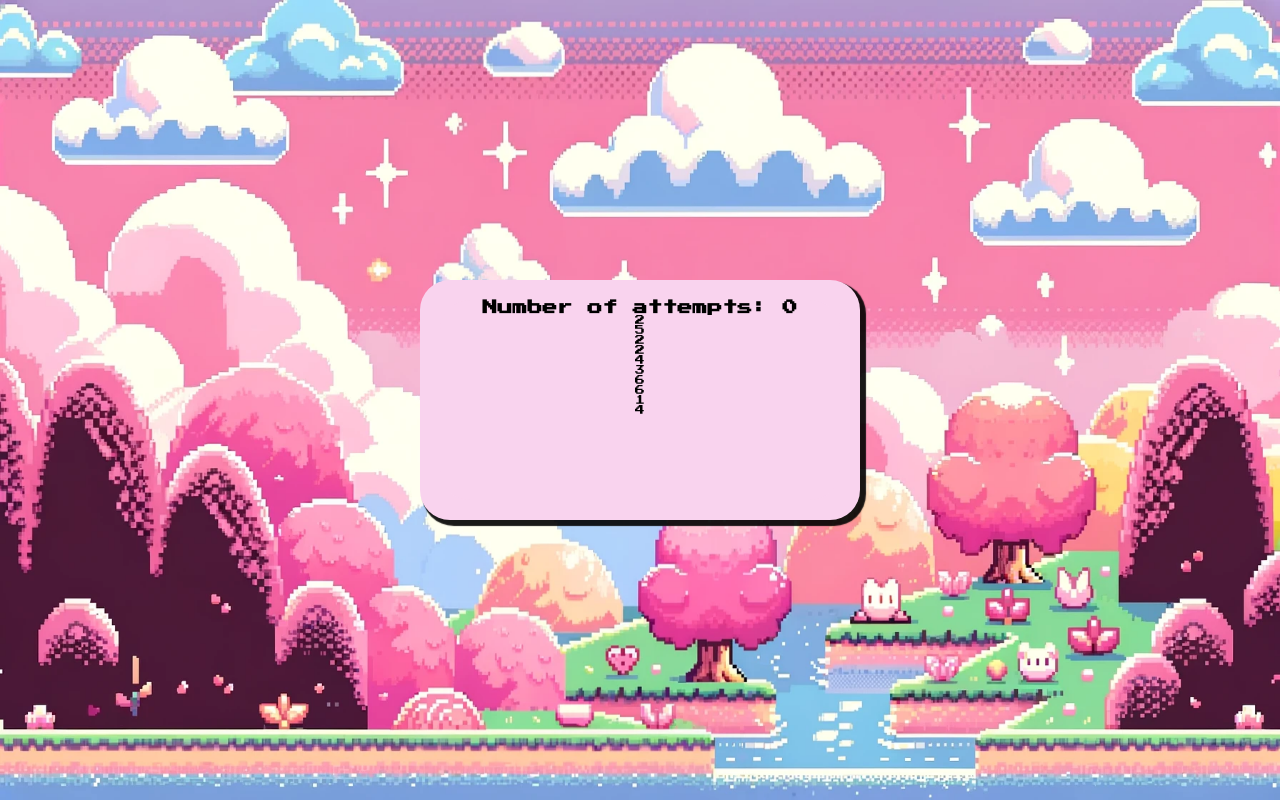
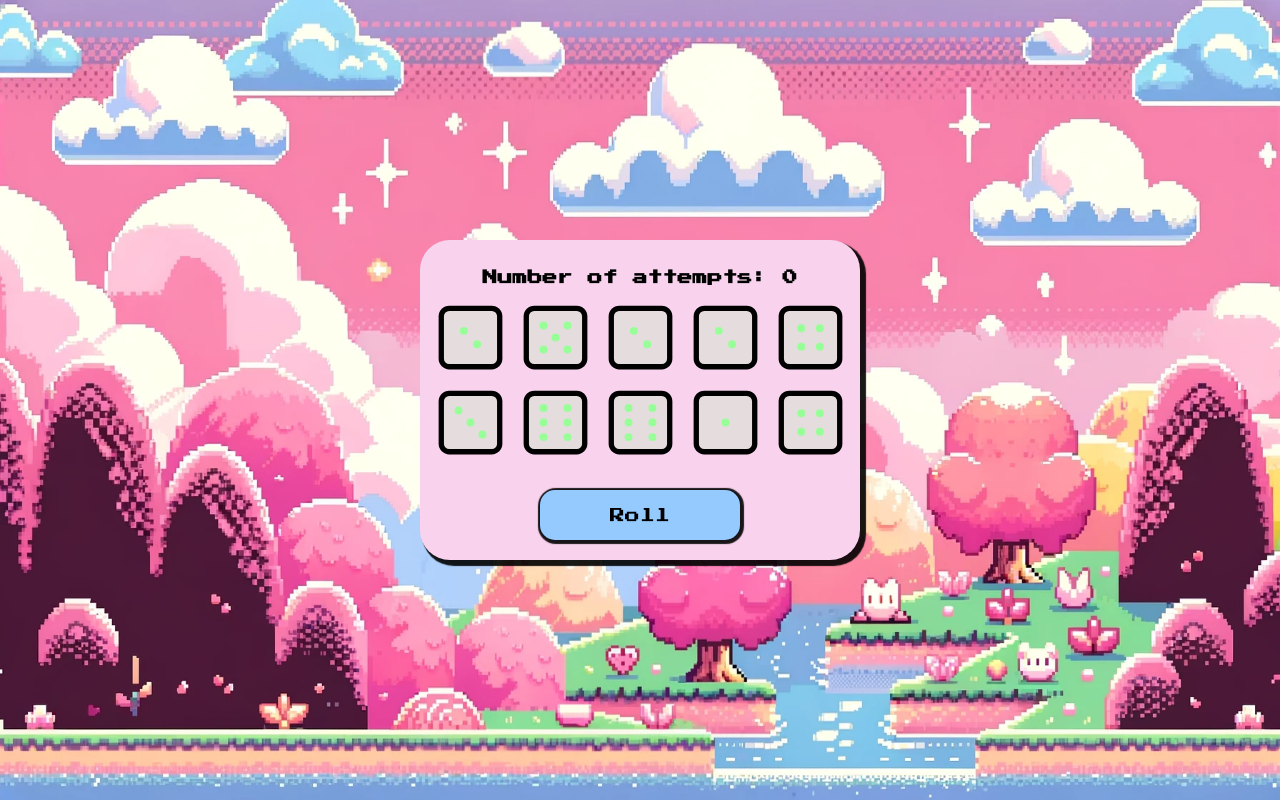
Before and after one commit to IreneTernovets/cute-tenzies, a React (Create React App) app: page / in a window 1280 px wide. Both pictures are taken after a click on the button "Start Game". Built offline with nearby package versions, Linux system fonts and the light colour scheme.

Commit message:
hold/unhold dice solution

```diff
--- a/src/App.css
+++ b/src/App.css
@@ -5,6 +5,7 @@ h1, h2 {
   margin: 0;
   padding: 0;
 }
+
 
 body, html {
   height: 100%;
@@ -70,12 +71,44 @@ body, html {
   font-family: "Press Start 2P", system-ui;
   font-size: 10px;
   width: 400px;
-  height: 200px;
+  height: 300px;
   background-color: rgb(249, 211, 238);
   display: flex;
   flex-direction: column;
   align-items: center;
-  padding: 0px;
   border-radius: 30px;
-  box-shadow: none;
+  padding: 20px 20px 0px 20px;
+  box-shadow: 4px 4px 1px 2px rgba(0, 0, 0, 0.9);
 }
+
+.attemts-counter{
+  margin: 10px 0;
+}
+
+.dice-container {
+  display: grid;
+  grid-template: auto auto / repeat(5, 1fr);
+}
+
+.dice-container > div {
+  min-width: 85px;
+  min-height: 85px;
+  cursor: pointer;
+}
+
+.roll-button{
+   font-family: "Press Start 2P", system-ui;
+    height: 50px;
+    width: 200px;
+    border: none;
+    border-radius: 15px;
+    font-size: 15px;
+    cursor: pointer;
+    margin-top: 25px;
+    background-color: rgb(149, 202, 255);
+    box-shadow: 1px 1px 1px 3px rgba(0, 0, 0, 0.9);
+}
+
+.picture {
+  background-color:rgba(0, 0, 0, 0.9);
+}
--- a/src/App.js
+++ b/src/App.js
@@ -2,12 +2,15 @@ import React from "react"
 import './App.css';
 import TimerIcon from '@mui/icons-material/Timer';
 import { nanoid } from 'nanoid'
+import Die from "./Die";
+import picData from "./data"
 
-/* скачай шостий дайс в базу даних
+/*
 ще я подумала шо можна змінювати філ в свдж при натиску
 зараз я генерую просто числа*/
 
 function App() {
+
 
   const [screen, setScreen] = React.useState("start")
   const [dice, setDice] = React.useState(allNewDice())
@@ -19,32 +22,42 @@ function App() {
   function allNewDice() {
     const newDice = []
     for (let i = 0; i < 10; i++) {
+      const randomPictureObj = picData[Math.floor(Math.random() * 6)]
       newDice.push({
-        value: Math.ceil(Math.random() * 6),
-        id: nanoid()
+        defaultValue: randomPictureObj.imgDefault,
+        heldValue: randomPictureObj.imgHeld,
+        id: nanoid(),
+        isHeld: false
       })
     }
     return newDice
   }
 
-  const diceElements = dice.map(die => <div key={die.id}>{die.value}</div>)
+  const diceElements = dice.map(die => <Die key={die.id}
+    defaultValue={die.defaultValue}
+    id={die.id}
+    heldValue={die.heldValue}
+    isHeld={die.isHeld}
+  ></Die>)
 
   return (
     <div className="App">
-      <main className="wrapper">
+      <main>
         {screen === "start" ? (
-          <>
+          <div className="wrapper">
             <h1 className="title">Tenzies</h1>
             <p className="instructions">Roll until all dice are the same.
               Click each die to freeze it at its current value between rolls.</p>
             <button className='start-button' onClick={handleScreenChange}>Start Game
               <TimerIcon className='timer-icon' />
             </button>
-          </>) : (
-          <div className="wrapper tenzies-screen">
-            <h2>Number of attempts: 0</h2>
-            {diceElements}
-
+          </div>) : (
+          <div className="tenzies-screen">
+            <h2 className="attemts-counter">Number of attempts: 0</h2>
+            <div className="dice-container">
+              {diceElements}
+            </div>
+            <button className='roll-button'>Roll</button>
           </div>
         )}
       </main>
--- a/src/data.js
+++ b/src/data.js
@@ -1,26 +1,39 @@
-[{
+export default [{
     number: 1,
-    img: <svg xmlns="http://www.w3.org/2000/svg" viewBox="0 0 256 256" id="DiceOne"><rect width="256" height="256" fill="none"></rect><rect width="176" height="176" x="40" y="40" opacity=".2" rx="24" fill="#c8c8c8" class="color000000 svgShape"></rect><rect width="176" height="176" x="40" y="40" fill="none" stroke="#000000" stroke-linecap="round" stroke-linejoin="round" stroke-width="16" rx="24" class="colorStroke000000 svgStroke"></rect><circle cx="128" cy="128" r="12" fill="#c8c8c8" class="color000000 svgShape"></circle></svg>
+    imgDefault: <svg xmlns="http://www.w3.org/2000/svg" viewBox="0 0 256 256" id="DiceOne"><rect width="256" height="256" fill="none"></rect><rect width="176" height="176" x="40" y="40" opacity=".2" rx="24" fill="#98ff98" class="color000000 svgShape"></rect><rect width="176" height="176" x="40" y="40" fill="none" stroke="#000000" stroke-linecap="round" stroke-linejoin="round" stroke-width="16" rx="24" class="colorStroke000000 svgStroke"></rect><circle cx="128" cy="128" r="12" fill="#98ff98" class="color000000 svgShape"></circle></svg>,
+
+    imgHeld: <svg xmlns="http://www.w3.org/2000/svg" viewBox="0 0 256 256" id="DiceOne"><rect width="256" height="256" fill="none"></rect><rect width="176" height="176" x="40" y="40" opacity=".2" rx="24" fill="#000000" class="color000000 svgShape"></rect><rect width="176" height="176" x="40" y="40" fill="none" stroke="#000000" stroke-linecap="round" stroke-linejoin="round" stroke-width="16" rx="24" class="colorStroke000000 svgStroke"></rect><circle cx="128" cy="128" r="12" fill="#98ff98" class="color000000 svgShape"></circle></svg>
 },
 {
     number: 2,
-    img: <svg xmlns="http://www.w3.org/2000/svg" viewBox="0 0 256 256" id="DiceTwo"><rect width="256" height="256" fill="none"></rect><rect width="176" height="176" x="40" y="40" opacity=".2" rx="24" fill="#c8c8c8" class="color000000 svgShape"></rect><rect width="176" height="176" x="40" y="40" fill="none" stroke="#000000" stroke-linecap="round" stroke-linejoin="round" stroke-width="16" rx="24" class="colorStroke000000 svgStroke"></rect><circle cx="108" cy="108" r="12" fill="#c8c8c8" class="color000000 svgShape"></circle><circle cx="148" cy="148" r="12" fill="#c8c8c8" class="color000000 svgShape"></circle></svg>
+    imgDefault: <svg xmlns="http://www.w3.org/2000/svg" viewBox="0 0 256 256" id="DiceTwo"><rect width="256" height="256" fill="none"></rect><rect width="176" height="176" x="40" y="40" opacity=".2" rx="24" fill="#98ff98" class="color000000 svgShape"></rect><rect width="176" height="176" x="40" y="40" fill="none" stroke="#000000" stroke-linecap="round" stroke-linejoin="round" stroke-width="16" rx="24" class="colorStroke000000 svgStroke"></rect><circle cx="108" cy="108" r="12" fill="#98ff98" class="color000000 svgShape"></circle><circle cx="148" cy="148" r="12" fill="#98ff98" class="color000000 svgShape"></circle></svg>,
+
+    imgHeld: <svg xmlns="http://www.w3.org/2000/svg" viewBox="0 0 256 256" id="DiceTwo"><rect width="256" height="256" fill="none"></rect><rect width="176" height="176" x="40" y="40" opacity=".2" rx="24" fill="#000000" class="color000000 svgShape"></rect><rect width="176" height="176" x="40" y="40" fill="none" stroke="#000000" stroke-linecap="round" stroke-linejoin="round" stroke-width="16" rx="24" class="colorStroke000000 svgStroke"></rect><circle cx="108" cy="108" r="12" fill="#98ff98" class="color000000 svgShape"></circle><circle cx="148" cy="148" r="12" fill="#98ff98" class="color000000 svgShape"></circle></svg>
 },
 {
     number: 3,
-    img: <svg xmlns="http://www.w3.org/2000/svg" viewBox="0 0 256 256" id="DiceThree"><rect width="256" height="256" fill="none"></rect><rect width="176" height="176" x="40" y="40" opacity=".2" rx="24" fill="#c8c8c8" class="color000000 svgShape"></rect><rect width="176" height="176" x="40" y="40" fill="none" stroke="#000000" stroke-linecap="round" stroke-linejoin="round" stroke-width="16" rx="24" class="colorStroke000000 svgStroke"></rect><circle cx="92" cy="92" r="12" fill="#c8c8c8" class="color000000 svgShape"></circle><circle cx="128" cy="128" r="12" fill="#c8c8c8" class="color000000 svgShape"></circle><circle cx="164" cy="164" r="12" fill="#c8c8c8" class="color000000 svgShape"></circle></svg>
+    imgDefault: <svg xmlns="http://www.w3.org/2000/svg" viewBox="0 0 256 256" id="DiceThree"><rect width="256" height="256" fill="none"></rect><rect width="176" height="176" x="40" y="40" opacity=".2" rx="24" fill="#98ff98" class="color000000 svgShape"></rect><rect width="176" height="176" x="40" y="40" fill="none" stroke="#000000" stroke-linecap="round" stroke-linejoin="round" stroke-width="16" rx="24" class="colorStroke000000 svgStroke"></rect><circle cx="92" cy="92" r="12" fill="#98ff98" class="color000000 svgShape"></circle><circle cx="128" cy="128" r="12" fill="#98ff98" class="color000000 svgShape"></circle><circle cx="164" cy="164" r="12" fill="#98ff98" class="color000000 svgShape"></circle></svg>,
+
+    imgHeld: <svg xmlns="http://www.w3.org/2000/svg" viewBox="0 0 256 256" id="DiceThree"><rect width="256" height="256" fill="none"></rect><rect width="176" height="176" x="40" y="40" opacity=".2" rx="24" fill="#000000" class="color000000 svgShape"></rect><rect width="176" height="176" x="40" y="40" fill="none" stroke="#000000" stroke-linecap="round" stroke-linejoin="round" stroke-width="16" rx="24" class="colorStroke000000 svgStroke"></rect><circle cx="92" cy="92" r="12" fill="#98ff98" class="color000000 svgShape"></circle><circle cx="128" cy="128" r="12" fill="#98ff98" class="color000000 svgShape"></circle><circle cx="164" cy="164" r="12" fill="#98ff98" class="color000000 svgShape"></circle></svg>
 },
 {
     number: 4,
-    img: <svg xmlns="http://www.w3.org/2000/svg" viewBox="0 0 256 256" id="DiceFour"><rect width="256" height="256" fill="none"></rect><rect width="176" height="176" x="40" y="40" opacity=".2" rx="24" fill="#c8c8c8" class="color000000 svgShape"></rect><rect width="176" height="176" x="40" y="40" fill="none" stroke="#000000" stroke-linecap="round" stroke-linejoin="round" stroke-width="16" rx="24" class="colorStroke000000 svgStroke"></rect><circle cx="100" cy="100" r="12" fill="#c8c8c8" class="color000000 svgShape"></circle><circle cx="156" cy="100" r="12" fill="#c8c8c8" class="color000000 svgShape"></circle><circle cx="100" cy="156" r="12" fill="#c8c8c8" class="color000000 svgShape"></circle><circle cx="156" cy="156" r="12" fill="#c8c8c8" class="color000000 svgShape"></circle></svg>
+    imgDefault: <svg xmlns="http://www.w3.org/2000/svg" viewBox="0 0 256 256" id="DiceFour"><rect width="256" height="256" fill="none"></rect><rect width="176" height="176" x="40" y="40" opacity=".2" rx="24" fill="#98ff98" class="color000000 svgShape"></rect><rect width="176" height="176" x="40" y="40" fill="none" stroke="#000000" stroke-linecap="round" stroke-linejoin="round" stroke-width="16" rx="24" class="colorStroke000000 svgStroke"></rect><circle cx="100" cy="100" r="12" fill="#98ff98" class="color000000 svgShape"></circle><circle cx="156" cy="100" r="12" fill="#98ff98" class="color000000 svgShape"></circle><circle cx="100" cy="156" r="12" fill="#98ff98" class="color000000 svgShape"></circle><circle cx="156" cy="156" r="12" fill="#98ff98" class="color000000 svgShape"></circle></svg>,
+
+    imgHeld: <svg xmlns="http://www.w3.org/2000/svg" viewBox="0 0 256 256" id="DiceFour"><rect width="256" height="256" fill="none"></rect><rect width="176" height="176" x="40" y="40" opacity=".2" rx="24" fill="#000000" class="color000000 svgShape"></rect><rect width="176" height="176" x="40" y="40" fill="none" stroke="#000000" stroke-linecap="round" stroke-linejoin="round" stroke-width="16" rx="24" class="colorStroke000000 svgStroke"></rect><circle cx="100" cy="100" r="12" fill="#98ff98" class="color000000 svgShape"></circle><circle cx="156" cy="100" r="12" fill="#98ff98" class="color000000 svgShape"></circle><circle cx="100" cy="156" r="12" fill="#98ff98" class="color000000 svgShape"></circle><circle cx="156" cy="156" r="12" fill="#98ff98" class="color000000 svgShape"></circle></svg>
+
 },
 {
     number: 5,
-    img: <svg xmlns="http://www.w3.org/2000/svg" viewBox="0 0 256 256" id="DiceFive"><rect width="256" height="256" fill="none"></rect><rect width="176" height="176" x="40" y="40" opacity=".2" rx="24" fill="#c8c8c8" class="color000000 svgShape"></rect><rect width="176" height="176" x="40" y="40" fill="none" stroke="#000000" stroke-linecap="round" stroke-linejoin="round" stroke-width="16" rx="24" class="colorStroke000000 svgStroke"></rect><circle cx="92" cy="92" r="12" fill="#c8c8c8" class="color000000 svgShape"></circle><circle cx="164" cy="92" r="12" fill="#c8c8c8" class="color000000 svgShape"></circle><circle cx="92" cy="164" r="12" fill="#c8c8c8" class="color000000 svgShape"></circle><circle cx="128" cy="128" r="12" fill="#c8c8c8" class="color000000 svgShape"></circle><circle cx="164" cy="164" r="12" fill="#c8c8c8" class="color000000 svgShape"></circle></svg>
+    imgDefault: <svg xmlns="http://www.w3.org/2000/svg" viewBox="0 0 256 256" id="DiceFive"><rect width="256" height="256" fill="none"></rect><rect width="176" height="176" x="40" y="40" opacity=".2" rx="24" fill="#98ff98" class="color000000 svgShape"></rect><rect width="176" height="176" x="40" y="40" fill="none" stroke="#000000" stroke-linecap="round" stroke-linejoin="round" stroke-width="16" rx="24" class="colorStroke000000 svgStroke"></rect><circle cx="92" cy="92" r="12" fill="#98ff98" class="color000000 svgShape"></circle><circle cx="164" cy="92" r="12" fill="#98ff98" class="color000000 svgShape"></circle><circle cx="92" cy="164" r="12" fill="#98ff98" class="color000000 svgShape"></circle><circle cx="128" cy="128" r="12" fill="#98ff98" class="color000000 svgShape"></circle><circle cx="164" cy="164" r="12" fill="#98ff98" class="color000000 svgShape"></circle></svg>,
+
+    imgHeld: <svg xmlns="http://www.w3.org/2000/svg" viewBox="0 0 256 256" id="DiceFive"><rect width="256" height="256" fill="none"></rect><rect width="176" height="176" x="40" y="40" opacity=".2" rx="24" fill="#000000" class="color000000 svgShape"></rect><rect width="176" height="176" x="40" y="40" fill="none" stroke="#000000" stroke-linecap="round" stroke-linejoin="round" stroke-width="16" rx="24" class="colorStroke000000 svgStroke"></rect><circle cx="92" cy="92" r="12" fill="#98ff98" class="color000000 svgShape"></circle><circle cx="164" cy="92" r="12" fill="#98ff98" class="color000000 svgShape"></circle><circle cx="92" cy="164" r="12" fill="#98ff98" class="color000000 svgShape"></circle><circle cx="128" cy="128" r="12" fill="#98ff98" class="color000000 svgShape"></circle><circle cx="164" cy="164" r="12" fill="#98ff98" class="color000000 svgShape"></circle></svg>
 },
 {
     number: 6,
-    img: <svg xmlns="http://www.w3.org/2000/svg" viewBox="0 0 256 256" id="DiceTwo"><rect width="256" height="256" fill="none"></rect><path d="M192,32H64A32.03667,32.03667,0,0,0,32,64V192a32.03667,32.03667,0,0,0,32,32H192a32.03667,32.03667,0,0,0,32-32V64A32.03667,32.03667,0,0,0,192,32Zm-84,88a12,12,0,1,1,12-12A12,12,0,0,1,108,120Zm40,40a12,12,0,1,1,12-12A12,12,0,0,1,148,160Z" fill="#e6e6fa" class="color000000 svgShape"></path></svg>
+    imgDefault: <svg xmlns="http://www.w3.org/2000/svg" viewBox="0 0 256 256" id="DiceSix"><rect width="256" height="256" fill="none"></rect><rect width="176" height="176" x="40" y="40" opacity=".2" rx="24" fill="#98ff98" class="color000000 svgShape"></rect><rect width="176" height="176" x="40" y="40" fill="none" stroke="#000000" stroke-linecap="round" stroke-linejoin="round" stroke-width="16" rx="24" class="colorStroke000000 svgStroke"></rect><circle cx="92" cy="84" r="12" fill="#98ff98" class="color000000 svgShape"></circle><circle cx="164" cy="84" r="12" fill="#98ff98" class="color000000 svgShape"></circle><circle cx="92" cy="128" r="12" fill="#98ff98" class="color000000 svgShape"></circle><circle cx="164" cy="128" r="12" fill="#98ff98" class="color000000 svgShape"></circle><circle cx="92" cy="172" r="12" fill="#98ff98" class="color000000 svgShape"></circle><circle cx="164" cy="172" r="12" fill="#98ff98" class="color000000 svgShape"></circle></svg>,
+
+    imgHeld: <svg xmlns="http://www.w3.org/2000/svg" viewBox="0 0 256 256" id="DiceSix"><rect width="256" height="256" fill="none"></rect><rect width="176" height="176" x="40" y="40" opacity=".2" rx="24" fill="#000000" class="color000000 svgShape"></rect><rect width="176" height="176" x="40" y="40" fill="none" stroke="#000000" stroke-linecap="round" stroke-linejoin="round" stroke-width="16" rx="24" class="colorStroke000000 svgStroke"></rect><circle cx="92" cy="84" r="12" fill="#98ff98" class="color000000 svgShape"></circle><circle cx="164" cy="84" r="12" fill="#98ff98" class="color000000 svgShape"></circle><circle cx="92" cy="128" r="12" fill="#98ff98" class="color000000 svgShape"></circle><circle cx="164" cy="128" r="12" fill="#98ff98" class="color000000 svgShape"></circle><circle cx="92" cy="172" r="12" fill="#98ff98" class="color000000 svgShape"></circle><circle cx="164" cy="172" r="12" fill="#98ff98" class="color000000 svgShape"></circle></svg>
 },
 
 ]
```
Also changed, not shown: src/Die.js (+5 -3 lines).
